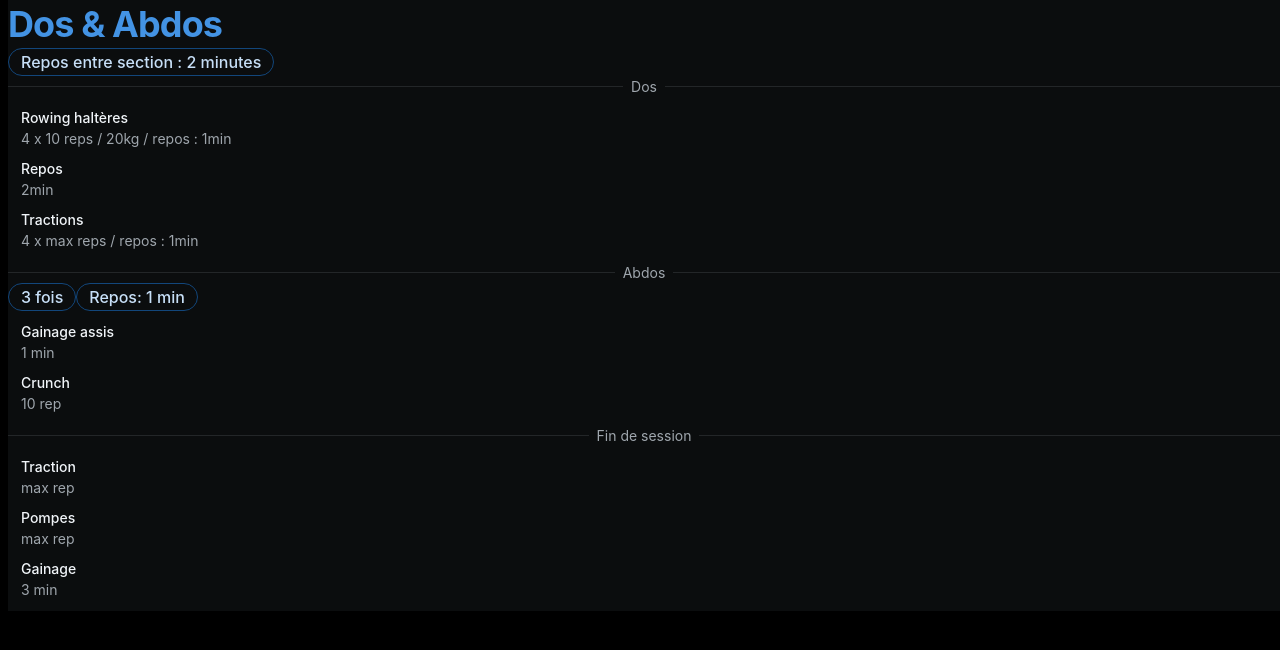
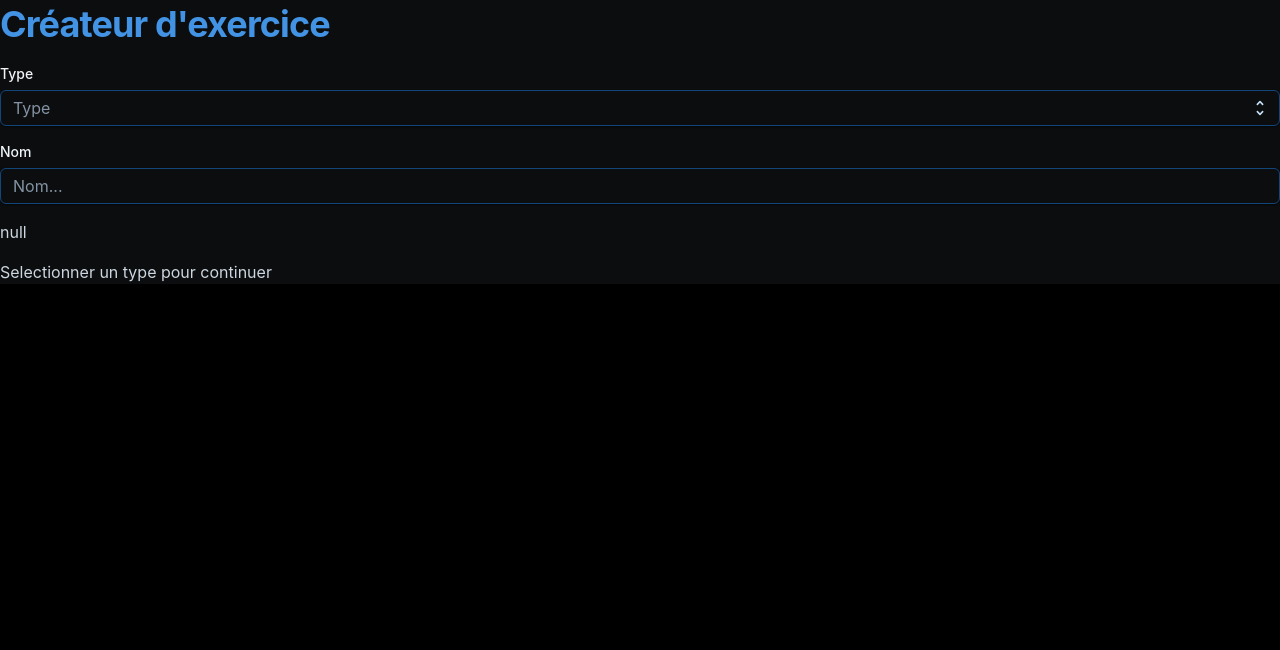
Before and after one commit to Dylanderv/LeSport, a React (Vite) app: page / in a window 1280 px wide. Shown: the top 650 px of the page. Built offline with nearby package versions, Linux system fonts and the light colour scheme.

Commit message:
feat: add CreateSportItem wip

```diff
--- a/src/App.tsx
+++ b/src/App.tsx
@@ -2,11 +2,12 @@ import { CssBaseline } from '@mui/joy';
 import { CssVarsProvider } from '@mui/joy/styles';
 import { RouterProvider, createBrowserRouter } from 'react-router-dom';
 import SportList from './route/SportList';
+import CreateSportItem from './route/CreateSportItem';
 
 export const router = createBrowserRouter([
   {
     path: "/",
-    element: <SportList />,
+    element: <CreateSportItem />,
   },
 ]);
 
--- /dev/null
+++ b/src/domain/Named.ts
@@ -0,0 +1,4 @@
+
+export interface Named {
+    readonly name: string;
+}
--- a/src/domain/SportItem.ts
+++ b/src/domain/SportItem.ts
@@ -1,11 +1,9 @@
 import { SportItemType } from "./SportItemType";
 
-export abstract class SportItem {
+export class SportItem {
     public readonly type: SportItemType;
-    public name: string;
 
-    constructor(type: SportItemType, name: string) {
+    constructor(type: SportItemType) {
         this.type = type;
-        this.name = name;
     }
 }
--- a/src/domain/SportItemType.ts
+++ b/src/domain/SportItemType.ts
@@ -1 +1,8 @@
-export type SportItemType = "RepeatedRep" | "OneShotTimed" | "RepeatedTimed" | "OneShotRep" | "Rest";
+
+export enum SportItemType {
+    RepeatedRep = "RepeatedRep",
+    OneShotTimed = "OneShotTimed",
+    RepeatedTimed = "RepeatedTimed",
+    OneShotRep = "OneShotRep",
+    Rest = "Rest"
+}
--- a/src/infrastructure/storage/InMemoryStorage.ts
+++ b/src/infrastructure/storage/InMemoryStorage.ts
@@ -1,4 +1,6 @@
-export SportItemDb: SportItem[] = [];
+import { SportItem } from "../../domain/SportItem";
+
+const SportItemDb: SportItem[] = [];
 
 export function AddSportItem(item: SportItem) {
     SportItemDb.push(item);
--- /dev/null
+++ b/src/route/CreateSportItem.tsx
@@ -0,0 +1,51 @@
+import { Select, Sheet, Option, Input, Typography, FormControl, FormLabel } from "@mui/joy";
+import { SportItemType } from "../domain/SportItemType";
+import { useState } from "react";
+
+function CreateSportItem() {
+    const typeList = Object.values(SportItemType)
+
+    const [type, setType] = useState<any>(null);
+
+    return (
+        <Sheet sx={{ display: "flex", flexDirection: "column", gap: 2 }}>
+            <Typography
+                id="ellipsis-list-demo"
+                level="h1"
+                justifyContent='center'
+                color="primary"
+            >
+                Créateur d'exercice
+            </Typography>
+
+            <FormControl>
+                <FormLabel>Type</FormLabel>
+                <Select onChange={(event) => setType()} color="primary" placeholder="Type" size="md" variant="outlined">
+                    {typeList.map(x => <Option value={x}>{x}</Option>)}
+                </Select>
+            </FormControl>
+
+            <FormControl>
+                <FormLabel>Nom</FormLabel>
+                <Input color="primary" placeholder="Nom..." variant="outlined" />
+            </FormControl>
+
+            <span>{JSON.stringify(type)}</span>
+            {
+                type === SportItemType.RepeatedRep ? <CreateRepeatedRep /> : <None />
+            }
+        </Sheet>
+    )
+}
+
+function CreateRepeatedRep() {
+    return (
+        <span>wsh</span>
+    );
+}
+
+function None() {
+    return ( <span> Selectionner un type pour continuer </span>);
+}
+
+export default CreateSportItem;
```
Also changed, not shown: src/application/command/CreateSportItem.ts (+6 -3 lines), src/domain/OneShotRep.ts (+6 -2 lines), src/domain/OneShotTimed.ts (+6 -3 lines), src/domain/RepeatedRep.ts (+6 -2 lines), src/domain/RepeatedTimed.ts (+6 -2 lines), src/domain/Rest.ts (+6 -2 lines).
